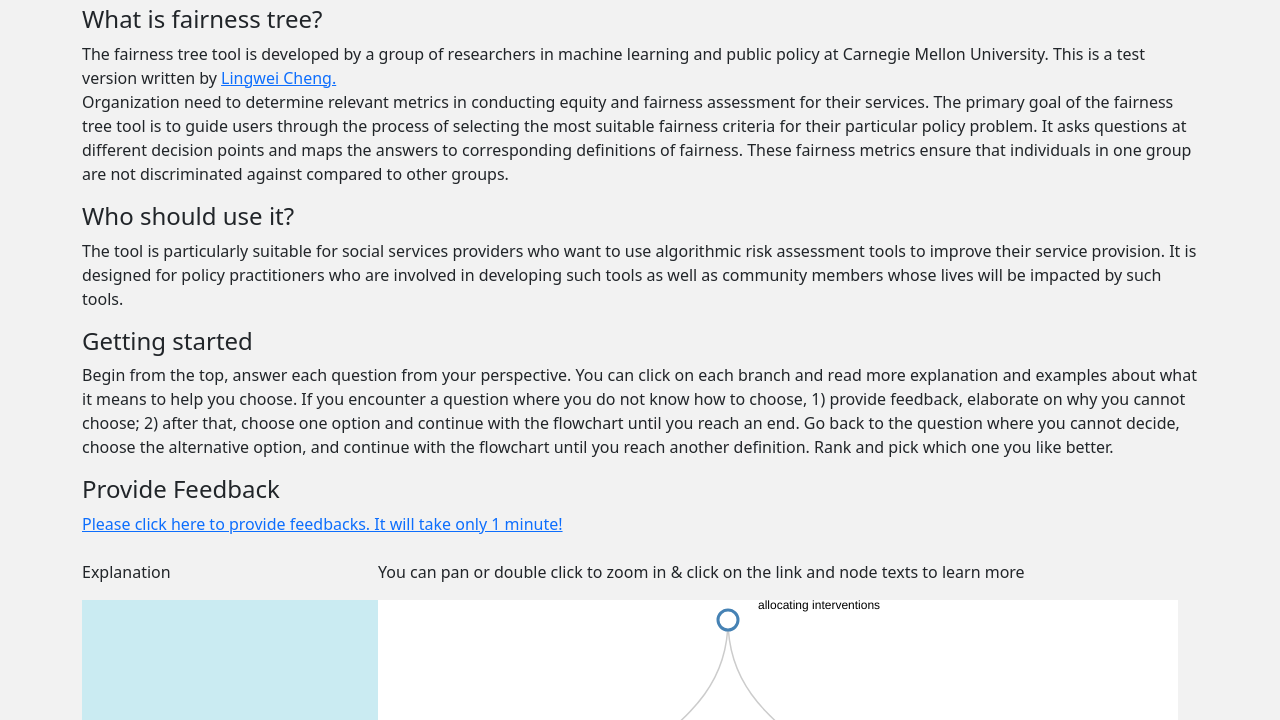
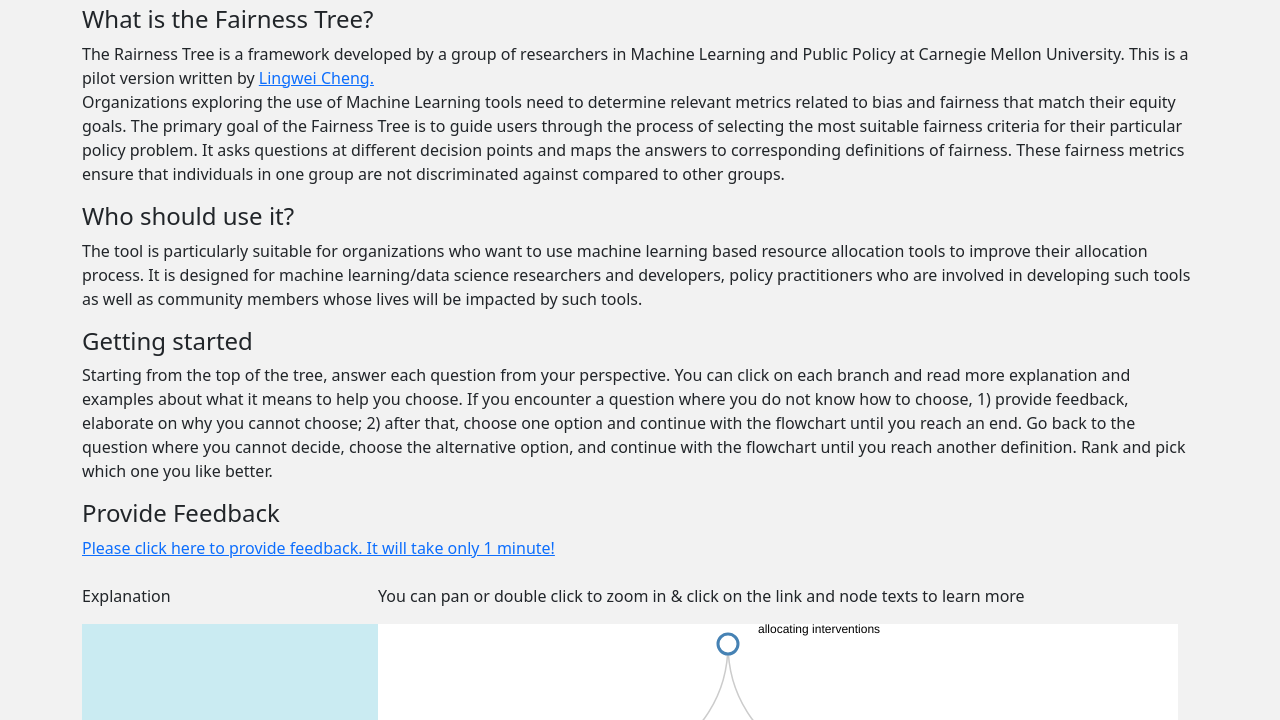
Before and after one commit to lw334/fairness_tree, a plain HTML site: page index.html in a window 1280 px wide. Shown: the part 52-772 px from the top of the page. Drawn offline with nearby package versions, Linux system fonts and the light colour scheme.

Commit message:
Update index.html

```diff
--- a/index.html
+++ b/index.html
@@ -29,16 +29,22 @@
   <row>
     <div class="container">
      <div class=".col-lg-12">
-    <h4>What is fairness tree?</h4>
-    <p> The fairness tree tool is developed by a group of researchers in machine learning and public policy at Carnegie Mellon University. This is a test version written by <a href="https://lwc.netlify.app/"> Lingwei Cheng.</a><br>
-    Organization need to determine relevant metrics in conducting equity and fairness assessment for their services. The primary goal of the fairness tree tool is to guide users through the process of selecting the most suitable fairness criteria for their particular policy problem. It asks questions at different decision points and maps the answers to corresponding definitions of fairness. These fairness metrics ensure that individuals in one group are not discriminated against compared to other groups. </p>
+    <h4>What is the Fairness Tree?</h4>
+    <p> The Rairness Tree  is a framework developed by a group of researchers in Machine Learning and Public Policy at Carnegie Mellon University.
+    This is a pilot version written by <a href="https://lwc.netlify.app/"> Lingwei Cheng.</a><br>
+    Organizations exploring the use of Machine Learning tools need to determine relevant metrics related to bias and fairness that match their
+ equity goals. The primary goal of the Fairness Tree is to guide users through the process of selecting the most suitable fairness criteria for their particular policy problem.
+      It asks questions at different decision points and maps the answers to corresponding definitions of fairness.
+      These fairness metrics ensure that individuals in one group are not discriminated against compared to other groups. </p>
     <h4>Who should use it?</h4>
-    <p> The tool is particularly suitable for social services providers who want to use algorithmic risk assessment tools to improve their service provision. It is designed for policy practitioners who are involved in developing such tools as well as community members whose lives will be impacted by such tools. </p>
+    <p> The tool is particularly suitable for organizations who want to use machine learning based resource allocation
+      tools to improve their allocation process. It is designed for machine learning/data science researchers and developers, policy practitioners who are involved in developing such tools as well as community members whose lives will be impacted by such tools. </p>
+
     <h4>Getting started</h4>
-    <p>Begin from the top, answer each question from your perspective. You can click on each branch and read more explanation and examples about what it means to help you choose. If you encounter a question where you do not know how to choose, 1) provide feedback, elaborate on why you cannot choose; 2) after that, choose one option and continue with the flowchart until you reach an end. Go back to the question where you cannot decide, choose the alternative option, and continue with the flowchart until you reach another definition. Rank and pick which one you like better.
+    <p>Starting from the top of the tree, answer each question from your perspective. You can click on each branch and read more explanation and examples about what it means to help you choose. If you encounter a question where you do not know how to choose, 1) provide feedback, elaborate on why you cannot choose; 2) after that, choose one option and continue with the flowchart until you reach an end. Go back to the question where you cannot decide, choose the alternative option, and continue with the flowchart until you reach another definition. Rank and pick which one you like better.
     </p>
     <h4>Provide Feedback</h4>
-    <a href="https://docs.google.com/forms/d/e/1FAIpQLSeBq_UVCKwLC8uH_xesWXuGGp6dJId3d1wh7Bt-wKeKHYdJNw/viewform">Please click here to provide feedbacks. It will take only 1 minute!</a>
+    <a href="https://docs.google.com/forms/d/e/1FAIpQLSeBq_UVCKwLC8uH_xesWXuGGp6dJId3d1wh7Bt-wKeKHYdJNw/viewform">Please click here to provide feedback. It will take only 1 minute!</a>
     </div>
   </div>
   </row>
```
